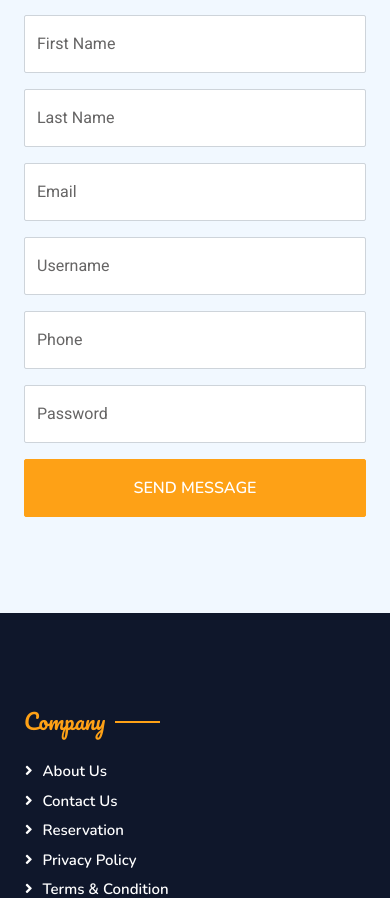
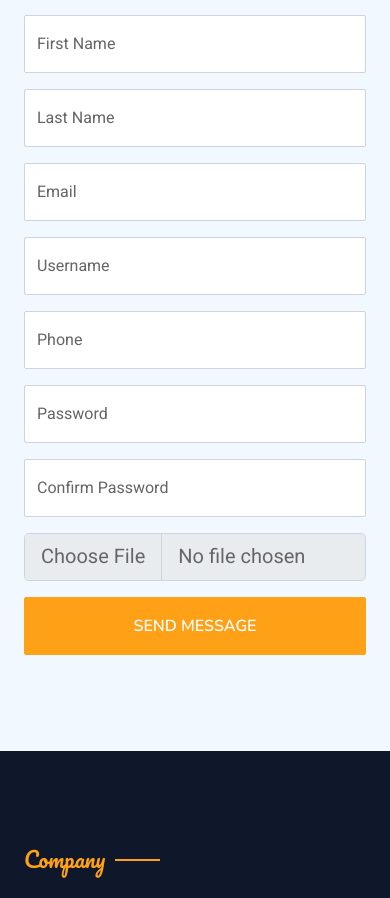
Before and after one commit to Gambiity/online_shop, a Django app: page /user/contact/ in a window 390 px wide. Shown: the part 1870-2768 px from the top of the page. Run offline with Django 5.2, Linux system fonts and the light colour scheme; the visitor is signed in with stand-in values (Sample User, id 1); some libraries are stand-ins or nearby versions.

Commit message:
img and confirm password

```diff
--- a/order/models.py
+++ b/order/models.py
@@ -18,7 +18,7 @@ class BookingModel(models.Model):
 class OrderModel(models.Model):
     user = models.ForeignKey(UserModel, on_delete=models.CASCADE)
     product = models.ManyToManyField(ProductModel)
-    quantity = models.PositiveIntegerField()
+    quantity = models.PositiveIntegerField(default=0)
     created_at = models.DateTimeField(auto_now_add=True)
 
     def __str__(self) -> str:
--- a/product/models.py
+++ b/product/models.py
@@ -17,6 +17,7 @@ class ProductModel(models.Model):
     price = models.CharField(max_length=100)
     create_at = models.DateTimeField(auto_now_add=True)
     category = models.ForeignKey(CategoryModel, on_delete=models.CASCADE, related_name='products')
+    is_active = models.BooleanField(default=False)
 
     def __str__(self) -> str:
         return self.name
--- a/templates/layouts/footer.html
+++ b/templates/layouts/footer.html
@@ -43,8 +43,8 @@
                     <form action="{% url 'user:login' %}" method="POST">
                         {% csrf_token  %}
                         <div class="position-relative mx-auto" style="max-width: 400px;">
-                            <input type="text" name="username" placeholder="Username">
-                            <input type="password" name="password" placeholder="Password">
+                            <input type="text" name="username" placeholder="Username" required>
+                            <input type="password" name="password" placeholder="Password" required>
                             <button type="submit" class="btn btn-primary py-2 position-absolute top-0 end-0 mt-2 me-2">Sign In</button>
                         </div>
                     </form>
--- a/templates/layouts/navbar.html
+++ b/templates/layouts/navbar.html
@@ -20,7 +20,6 @@
             <div class="navbar-nav ms-auto py-0 pe-4">
                 <a href="{% url 'main:tab1' %}" class="nav-item nav-link {% if request.path == '/Popular-Breakfast/' or request.path == '/Special-Lunch/' or request.path == '/Lovely-Dinner/'  %}active{% endif %} %}">Home</a>
                 <a href="{% url 'main:about' %}" class="nav-item nav-link {% if request.path == '/about/' %}active{% endif %}">About</a>
-                <a href="service.html" class="nav-item nav-link {% if request.path == 'service' %}active{% endif %}">Service</a>
                 <a href="{% url 'product:tab1' %}" class="nav-item nav-link {% if request.path == '/product/Popular-Breakfast/' or request.path == '/product/Special-Lunch/' or request.path == '/product/Lovely-Dinner/'  %}active{% endif %}">Menu</a>
                 <div class="nav-item dropdown">
                     <a href="#" class="nav-link dropdown-toggle {% if request.path == '/team/' or request.path == '/user/testimonial/' or request.path == '/order/booking/' %}active{% endif %}" data-bs-toggle="dropdown">Pages</a>
@@ -32,7 +31,7 @@
                 </div>
                 <a href="{% url 'user:contact' %}" class="nav-item nav-link {% if request.path == '/user/contact/' %}active{% endif %}">Contact</a>
             </div>
-            {% if user.is_authenticated and request.path != '/order/booking/' %}<a href="{% url 'order:booking' %}" class="btn btn-primary py-2 px-4">Book A Table</a>{% endif %}
+            {% if user.is_authenticated and request.path != '/order/booking/' %}    {% endif %}
         </div>
     </nav>
 
--- a/templates/pages/booking.html
+++ b/templates/pages/booking.html
@@ -1,6 +1,7 @@
 {% extends 'layouts/base.html' %}
 {% load static %}
 {% block content %}
+
         <!-- Reservation Start -->
         <div class="container-xxl py-5 px-0 wow fadeInUp" data-wow-delay="0.1s">
             <div class="row g-0">
--- a/templates/pages/contact.html
+++ b/templates/pages/contact.html
@@ -34,7 +34,7 @@
                     </div>
                     <div class="col-md-6">
                         <div class="wow fadeInUp" data-wow-delay="0.2s">
-                            <form action="{% url 'user:contact' %}" method="POST">
+                            <form action="{% url 'user:contact' %}" method="POST" enctype="multipart/form-data">
                                 {% csrf_token %}
                                     <div class="row g-3">
                                         <div class="col-md-6">
@@ -73,6 +73,18 @@
                                                 <label for="password">Password</label>
                                             </div>
                                         </div>
+                                        <div class="col-md-6">
+                                            <div class="form-floating">
+                                                <input type="password" class="form-control" name="confirm_password" placeholder="Confirm Password" required>
+                                                <label for="confirm_password">Confirm Password</label>
+                                                {% if error %}
+                                                    <span>{{error}}</span>
+                                                {% endif %}
+                                            </div>
+                                        </div>
+                                        <div class="col-md-6">
+                                            <input class="form-control form-control-lg" id="formFileLg" type="file" name="img">
+                                        </div>
                                         <div class="col-12">
                                             <button class="btn btn-primary w-100 py-3" type="submit">Send Message</button>
                                         </div>
--- a/templates/pages/index.html
+++ b/templates/pages/index.html
@@ -241,6 +241,7 @@
                             <i class="fa fa-quote-left fa-2x text-primary mb-3"></i>
                             <p>{{ object.comment|truncatewords:8 }}</p>
                             <div class="d-flex align-items-center">
+                                {% if object.user.img.url %}<img class="img-fluid flex-shrink-0 rounded-circle" src="{{ object.user.img.url }}" style="width: 50px; height: 50px;">{% endif %}
                                 <div class="ps-3">
                                     <h5 class="mb-1">{{ object.user }}</h5>
                                 </div>
--- a/templates/pages/login.html
+++ b/templates/pages/login.html
@@ -159,12 +159,8 @@ button{
 
         <label for="password">Password</label>
         <input type="password" placeholder="Password" name="password" >
-
+        {% if error %}<span style="color:#fff;">{{error}}</span>{% endif %}
         <button type="submit">Log In</button>
-        <div class="social">
-          <div class="go"><i class="fab fa-google"></i>  Google</div>
-          <div class="fb"><i class="fab fa-facebook"></i>  Facebook</div>
-        </div>
     </form>
 </body>
 </html>
--- a/templates/pages/testimonial.html
+++ b/templates/pages/testimonial.html
@@ -16,6 +16,7 @@
                             <i class="fa fa-quote-left fa-2x text-primary mb-3"></i>
                             <p>{{ object.comment|truncatewords:8 }}</p>
                             <div class="d-flex align-items-center">
+                                {% if object.user.img.url %}<img class="img-fluid flex-shrink-0 rounded-circle" src="{{ object.user.img.url }}" style="width: 50px; height: 50px;">{% endif %}
                                 <div class="ps-3">
                                     <h5 class="mb-1">{{ object.user }}</h5>
                                 </div>
--- a/user/models.py
+++ b/user/models.py
@@ -4,6 +4,7 @@ from django import forms
 
 class UserModel(AbstractUser):
     phone = models.CharField(max_length=13)
+    img = models.ImageField(upload_to='user/', null=True, blank=True)
 
     @property
     def get_full_name(self) -> str:
--- a/user/views.py
+++ b/user/views.py
@@ -1,3 +1,4 @@
+from django.forms import ValidationError
 from django.shortcuts import redirect, render
 from django.views.generic import ListView
 from django.contrib.auth import authenticate, login as auth_login, logout as auth_logout
@@ -16,25 +17,33 @@ def login(request):
         user = authenticate(request, username=username, password=password)
         if user is not None:
             auth_login(request, user)
-            messages.success(request, 'Successfully signed in')
             return redirect('/order/booking/')
         else:
-            messages.error(request, 'There was an error logging in. Please try again.')
-            return redirect('/user/contact/')
+            error = 'Username or Password uncorrect!'
+            return render(request, 'pages/login.html', context={
+                'error': error
+            })
     return render(request, 'pages/login.html')
 
-def contact_view(requset):
-    if requset.method == 'POST':
-        first_name = requset.POST['first_name']
-        last_name = requset.POST['last_name']
-        email = requset.POST['email']
-        phone = requset.POST['phone']
-        password = requset.POST['password']
-        username = requset.POST['username']
-        user = UserModel(first_name=first_name, last_name=last_name, email=email, phone=phone, password=password, username=username)
+def contact_view(request):
+    if request.method == 'POST':
+        first_name = request.POST['first_name']
+        last_name = request.POST['last_name']
+        email = request.POST['email']
+        phone = request.POST['phone']
+        password = request.POST['password']
+        username = request.POST['username']
+        confirm_password = request.POST['confirm_password']
+        img = request.FILES['img']
+        if password != confirm_password:
+            error = 'Passwords are not the same'
+            return render(request, 'pages/contact.html', context={
+                'error':error
+            })
+        user = UserModel(first_name=first_name, last_name=last_name, email=email, phone=phone, password=password, username=username, img=img)
         user.save()
         return redirect('/user/login/')
-    return render(requset,'pages/contact.html')
+    return render(request,'pages/contact.html')
 
 def logout(request):
     auth_logout(request)
```
Also changed, not shown: order/migrations/0005_alter_ordermodel_quantity.py (added), order/views.py (line endings or trailing spaces), product/migrations/0004_productmodel_is_active.py (added), user/migrations/0002_usermodel_img.py (added), user/migrations/0003_remove_usermodel_img.py (added), user/migrations/0004_usermodel_img.py (added).
